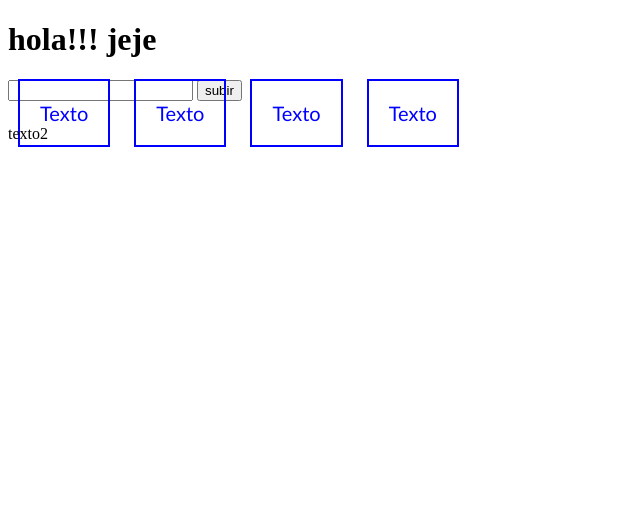
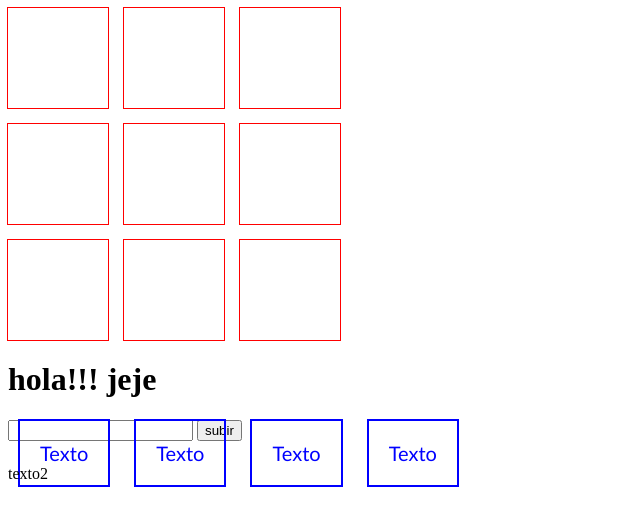
Before and after one commit to lautaro331/introduccion_a_la_programacion, a plain HTML site: page index.html in a window 1280 px wide. Shown: the whole page, without its empty margins (0-640 px from the left). Drawn offline with Linux system fonts and the light colour scheme.

Commit message:
clase 08/10

```diff
--- a/index.html
+++ b/index.html
@@ -9,6 +9,25 @@
 
 </head>
 <body>
+
+    <div class="grilla">
+        <div class="fila">
+            <div class="celda"></div>
+            <div class="celda"></div>
+            <div class="celda"></div>
+        </div>
+        <div class="fila">
+            <div class="celda"></div>
+            <div class="celda"></div>
+            <div class="celda"></div>
+        </div>
+        <div class="fila">
+            <div class="celda"></div>
+            <div class="celda"></div>
+            <div class="celda"></div>
+        </div>
+    </div>
+
     <h1>hola!!! jeje</h1>
     <form>
         <input type="text" id="input">
--- a/script.js
+++ b/script.js
@@ -1,19 +1,50 @@
-const nombre ="Lautaro aaaaa"
-const saludo =  `Hola, soy ${nombre}`
+const nombre = "Lautaro aaaaa"
+const saludo = `Hola, soy ${nombre}`
 console.log(saludo)
 
-console.log("1"==1)
-console.log("1"===1)
-const lista=[1, "hola",null].length
+console.log("1" == 1)
+console.log("1" === 1)
+const lista = [1, "hola", null].length
 console.log(lista)
-function saludar(nombre){
-    console.log(`Hola ${nombre}` )
-    return"hola${nombre}"
+function saludar(nombre) {
+    console.log(`Hola ${nombre}`)
+    return "hola${nombre}"
 }
 
 saludar("mono")
 saludar(nombre)
 saludar(saludo)
 
-const misaludo=saludar("buenas")
+const misaludo = saludar("buenas")
 console.log(misaludo)
+
+let celdas = document.getElementsByClassName("celda")
+
+
+// if() {}
+// switch(){}
+// case"verde":
+
+// break
+// default
+// break;
+
+let estado = []
+let jugador1 = "X"
+let jugador2 = "O"
+let jugadorActual = jugador1
+
+for (let i = 0; i < celdas.length; i++) {
+
+    estado.push(null)
+    celdas[i].onclick = function (evento) {
+        if (estado[i]) return
+        estado[i] = jugador1
+        evento.target.innerText = jugadorActual
+        if (jugadorActual === jugador2) {
+            jugadorActual = jugador1
+        } else {
+            jugadorActual = jugador2
+        }
+    }
+}
--- a/style.css
+++ b/style.css
@@ -9,6 +9,23 @@
     font-weight: 20px;
     text-transform: capitalize;
 }
-.prueba2 {
+/* .prueba2 {
 
+} */
+
+.grilla {
+    display: flex;
+    flex-direction: column;
+    gap: 1rem;
 }
+
+.fila {
+    display: flex;
+    gap: 1rem;
+}
+
+.celda {
+    outline: 1px solid red;
+    width: 100px;
+    height: 100px;
+}
```
